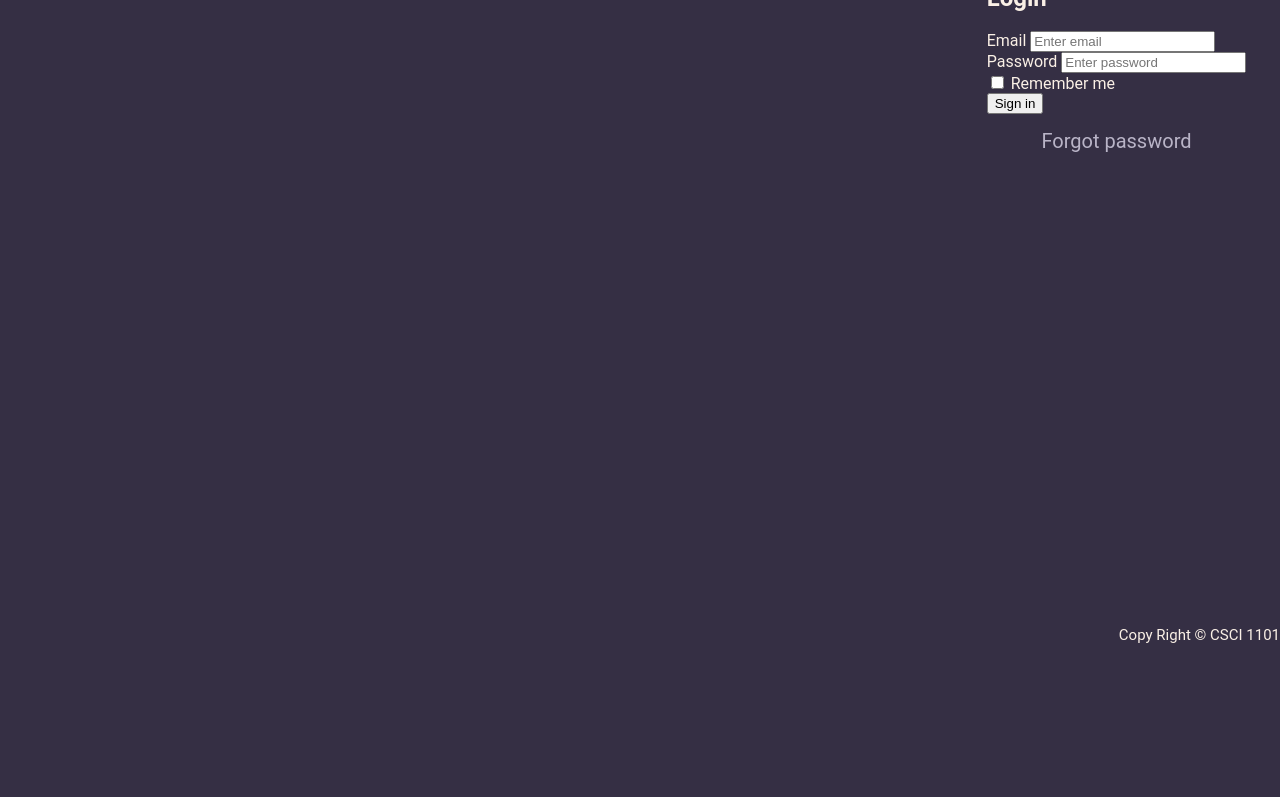
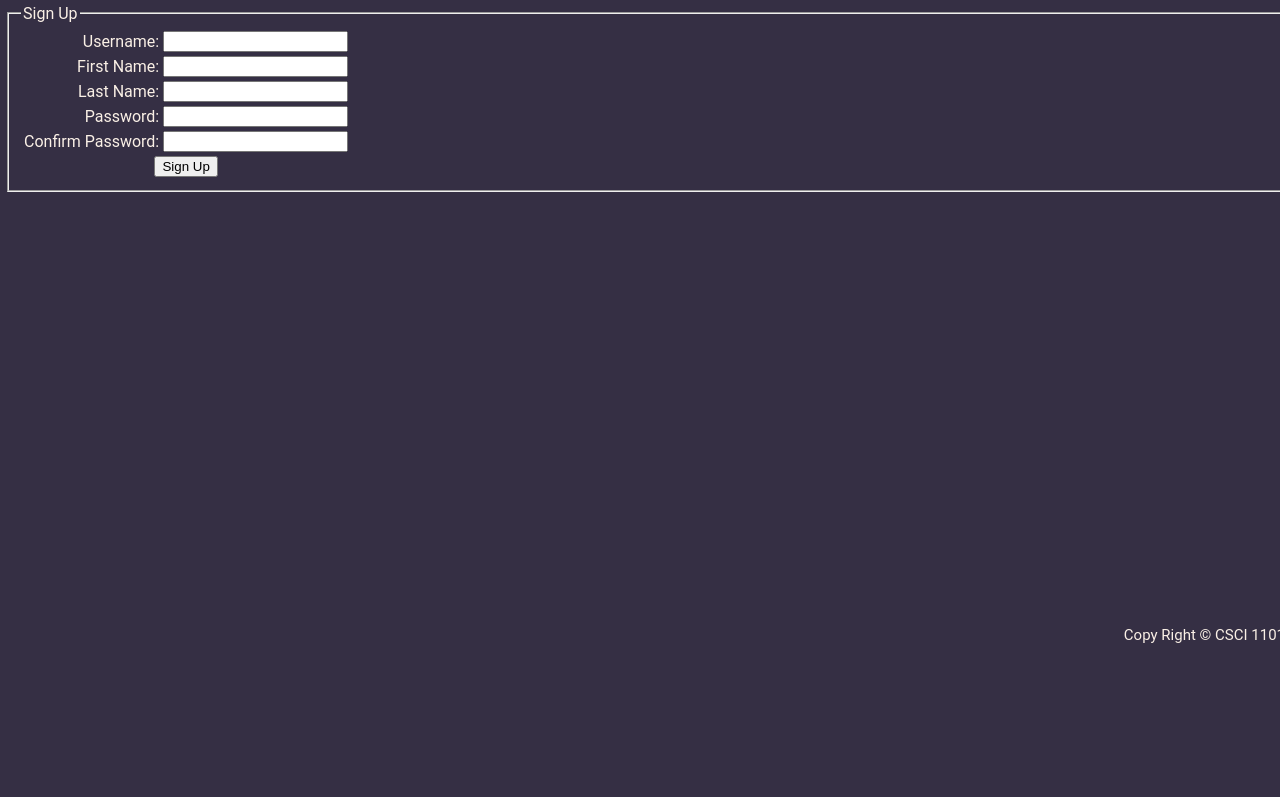
Before and after one commit to CaptainMadness/CaptainMadness.github.io, a plain HTML site: page Contact_us.html in a window 1280 px wide. Shown: the part 156-953 px from the top of the page. Before the commit the page ends 924 px from the top, so only its background shows below. Drawn offline with Linux system fonts and the light colour scheme.

Commit message:
Add files via upload

```diff
--- a/Contact_us.html
+++ b/Contact_us.html
@@ -4,6 +4,36 @@
  <head>
   <link rel="stylesheet" href="style.css" /link>
   <title>Contact Us</title>
+   <script>
+       function validate()
+       {
+           var username = document.signup.uname.value;
+           var firstname = document.signup.fname.value;
+           var lastname = document.signup.lname.value;
+           var password = document.signup.passw.value;
+           var cpassword = document.signup.cpassw.value;
+
+           if(username=="" || firstname=="" || lastname=="" || password=="" || cpassword=="")
+           {
+               alert("Fill in all the fields")
+           }
+           else{
+               if(password.length<8 || password.length>15)
+                   {
+                       alert("Password should be between 8-15 characters long")
+                   }
+               else{
+                   if(password != cpassword)
+                   {
+                       alert("Password and Confirm password should match")
+                   }
+                   else{
+                       alert("Form submitted successfully")
+                   }
+               }
+           }
+       }
+   </script>
 
  </head>
  <body>
@@ -17,37 +47,38 @@
       <li> <a href="Calisthenics.html">Calisthenics </a> </li>
       <li> <a href="Cardio.html">cardio </a> </li>
       <li> <a href="Diet.html">Diet</a> </li>
-      <li> <a class="active"href="Contact_us.html">Contact Us</a> </li>
-      <div >
-        <button id="show-login">Login</button>
-      </div>
-      <div class="popup">
-        <div class="colse-btn">&times;</div>
-        <div class="form">
-          <h2>Login</h2>
-          <div class="form-element">
-            <label for= "email">Email</label>
-            <input type="text" id="email" placeholder="Enter email">
-          </div>
-          <div class="form-element">
-            <label for="password">Password</label>
-            <input type="password" id="password" placeholder="Enter password">
-          </div>
-          <div class="form-element">
-            <input type="checkbox" id="remember-me">
-            <label for="remember-me">Remember me</label>
-          </div>
-         <div>
-           <button>Sign in</button>
-         </div>
-          <div class="form-element">
-            <a href="#">Forgot password</a>
-          </div>
-      </div>
-
-
     </ul>
-
+   <div class="content">
+   <form name="signup">
+       <fieldset>
+           <legend>Sign Up</legend>
+       <table>
+           <tr>
+               <td align="right"><label>Username:</label></td>
+               <td><input type="text" name="uname"/><br/></td>
+           </tr>
+           <tr>
+               <td align="right"><label>First Name:</label></td>
+               <td><input type="text" name="fname"/><br/></td>
+           </tr>
+           <tr>
+               <td align="right"><label>Last Name:</label></td>
+               <td><input type="text" name="lname"/><br/></td>
+           </tr>
+           <tr>
+               <td align="right"><label>Password:</label></td>
+               <td><input type="password" name="passw"/><br/></td>
+           </tr>
+           <tr>
+               <td align="right"><label>Confirm Password:</label></td>
+               <td><input type="password" name="cpassw"/><br/></td>
+           </tr>
+           <tr>
+               <td colspan="2" align="center"><input type="submit" onclick="validate();" value="Sign Up"/></td>
+           </tr>
+       </table>
+       </fieldset>
+   </form>
   <section>
 
 
```
